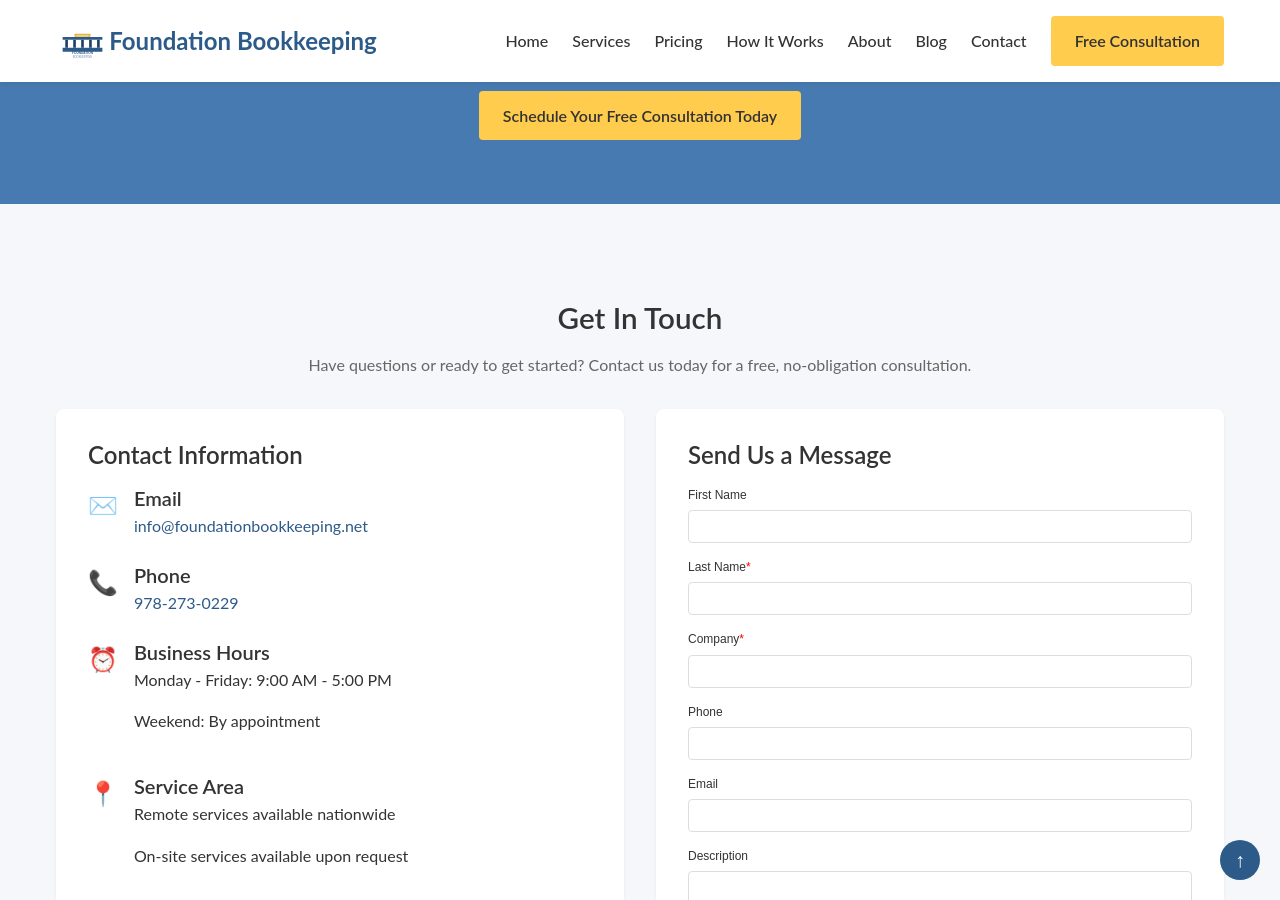
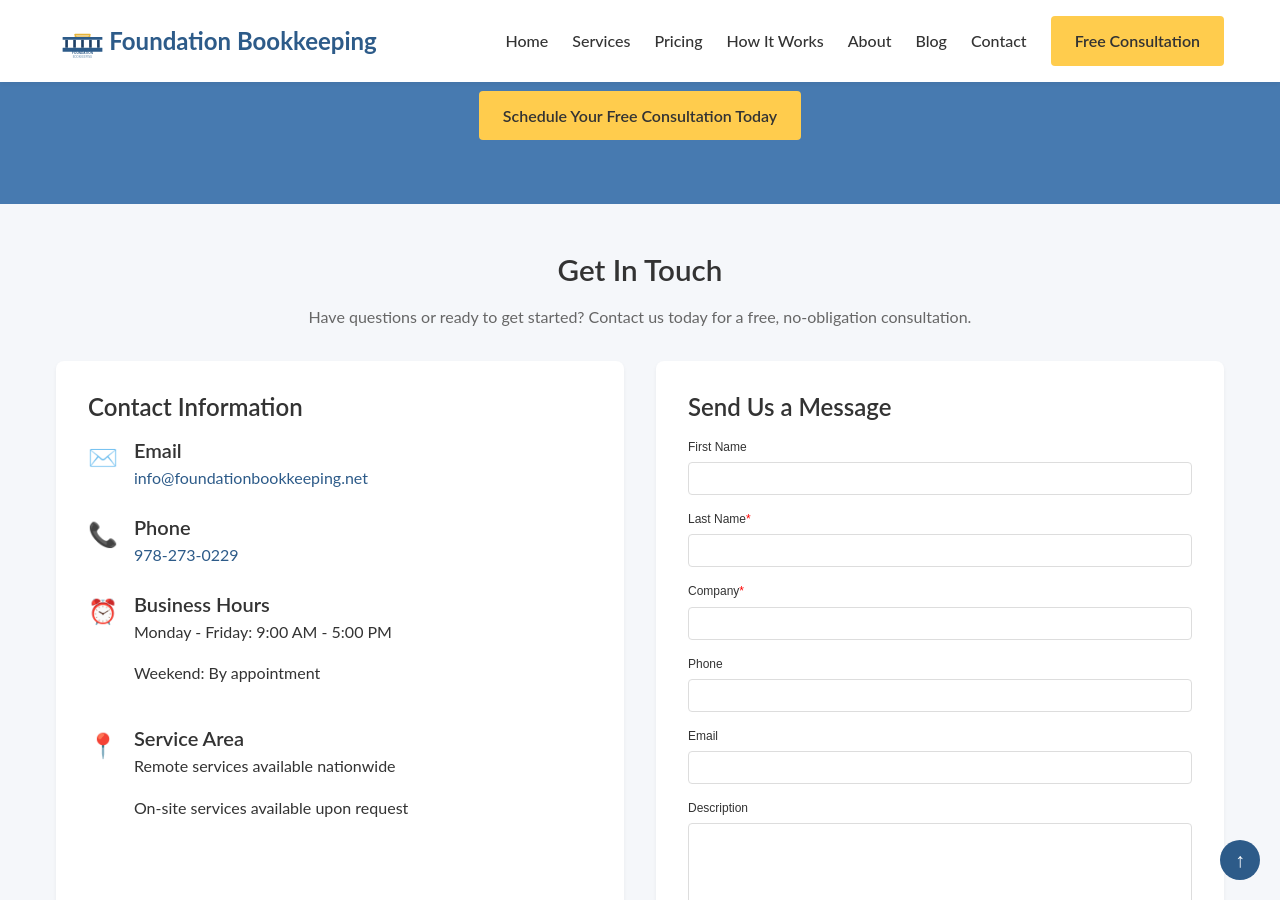
Before and after one commit to jcampbell9724/jcampbell-bookkeeping, a Jekyll site: the page built from index.html, in a window 1280 px wide and 900 px high, scrolled down 3114 px. Built offline with Jekyll 4.4.1, drawn with Linux system fonts in a browser that asks for light colours.

```diff
--- a/index.html
+++ b/index.html
@@ -233,7 +233,7 @@ keywords: bookkeeping, small business accounting, tax preparation, financial ser
 </section>
 
 <!-- Contact Section -->
-<section id="contact" class="contact section-padding">
+<section id="contact">
     <div class="container">
         <div class="section-title">
             <h2>Get In Touch</h2>
```
Also changed, not shown: services.md (+4 -3 lines).
